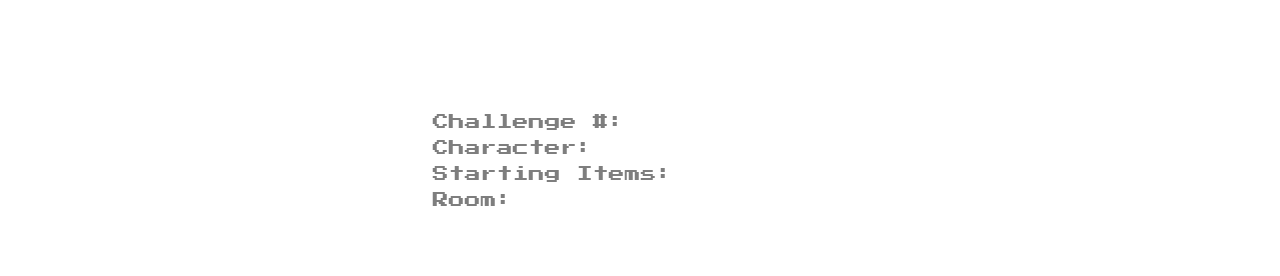
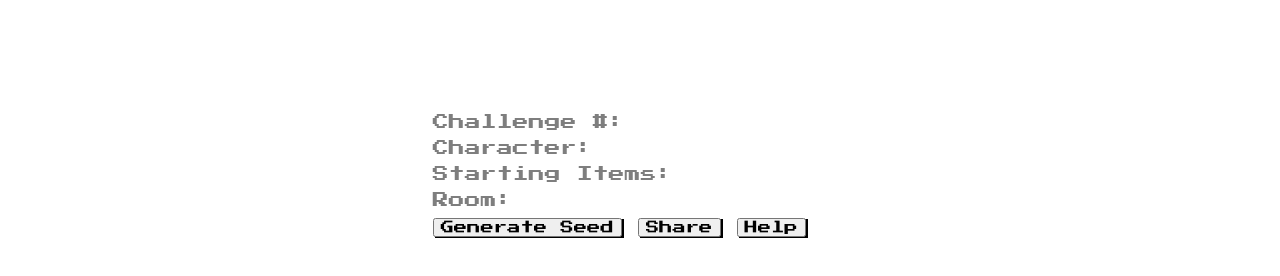
Before and after one commit to josh-cook/challenge-generator, a website: page html/index.html in a window 1280 px wide. Shown: the part 64-340 px from the top of the page. Drawn offline with Linux system fonts and the light colour scheme.

Commit message:
Add basic buttons with basic css

```diff
--- a/css/style.css
+++ b/css/style.css
@@ -1,5 +1,5 @@
 body {
-  font-family: "Press Start 2P", cursive;
+  font-family: "Press Start 2P";
 }
 
 .page-title {
@@ -39,3 +39,24 @@ body {
 .value-container {
   display: block;
 }
+
+.buttons {
+  grid-column: 2;
+  grid-row: 4;
+  display: block;
+}
+
+.share,
+.generate-seed,
+.help {
+  font-family: "Press Start 2P";
+  box-shadow: 2px 1px;
+}
+
+.share {
+  cursor: copy;
+}
+
+.help {
+  cursor: help;
+}
--- a/html/index.html
+++ b/html/index.html
@@ -46,8 +46,12 @@
           <span class="value-container" id="end-room"></span>
         </div>
       </div>
+      <div class="buttons">
+        <button class="generate-seed">Generate Seed</button>
+        <button class="share">Share</button>
+        <button class="help">Help</button>
+      </div>
     </div>
-
     <script src="../js/app.js"></script>
   </body>
 </html>
```
